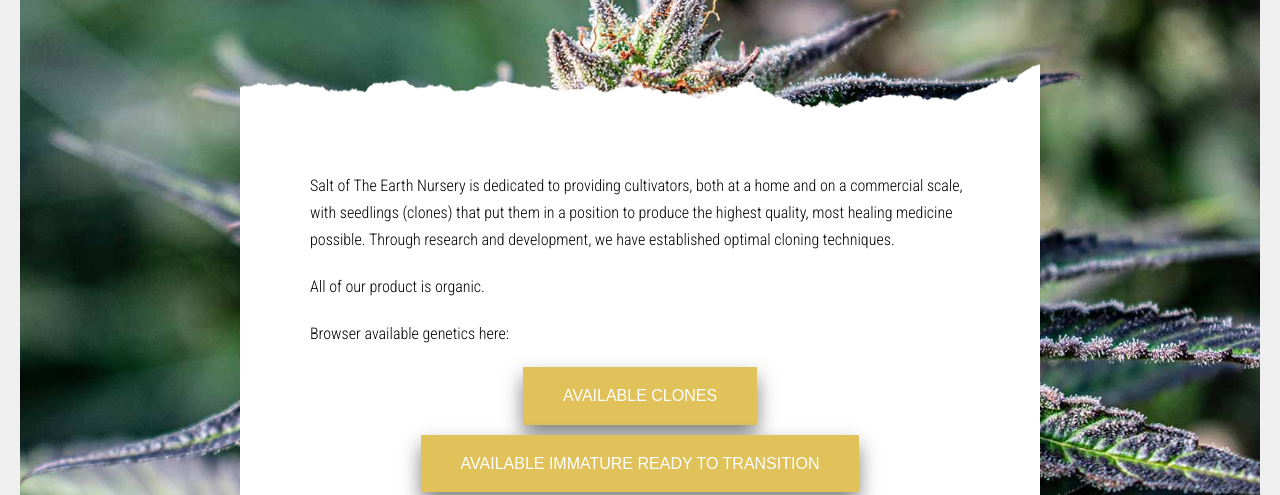
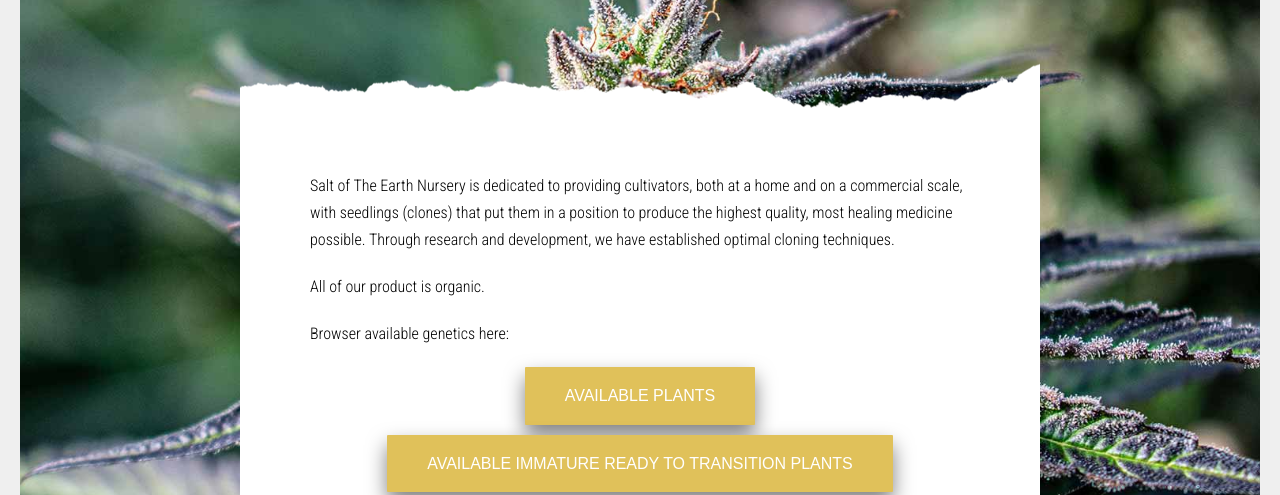
Before and after one commit to victoria-jones/SOTE-website, a website: page genetics.html in a window 1280 px wide. Shown: the part 305-800 px from the top of the page. Drawn offline with Linux system fonts and the light colour scheme; a small style sheet from the web is missing; a web font is replaced by a local one.

Commit message:
update to genetics page
changed 'clones' to plants, changed available links

```diff
--- a/genetics.html
+++ b/genetics.html
@@ -255,10 +255,10 @@
                             Browser available genetics here:
                             <div class="genetics__header__links">
                                 <a href="https://drive.google.com/file/d/1j6cbtx-RwxJLZeKKuOVOSyAK3qZv9sDy/view?usp=sharing" target="_blank" class="btn genetics__header__links__link">
-                                    available clones
+                                    available plants
                                 </a>
-                                <a href="https://drive.google.com/file/d/1HBwPPL4V7EGWFTVNE3CIJSGWfXLZHtKD/view?usp=sharing" target="_blank" class="btn genetics__header__links__link">
-                                    available immature ready to transition
+                                <a href="https://drive.google.com/file/d/1cbcB9NrVivDxUkc9VvPtZ7t99YG7sysa/view?usp=sharing" target="_blank" class="btn genetics__header__links__link">
+                                    available immature ready to transition plants
                                 </a>
                             </div>
                         </p>
```
